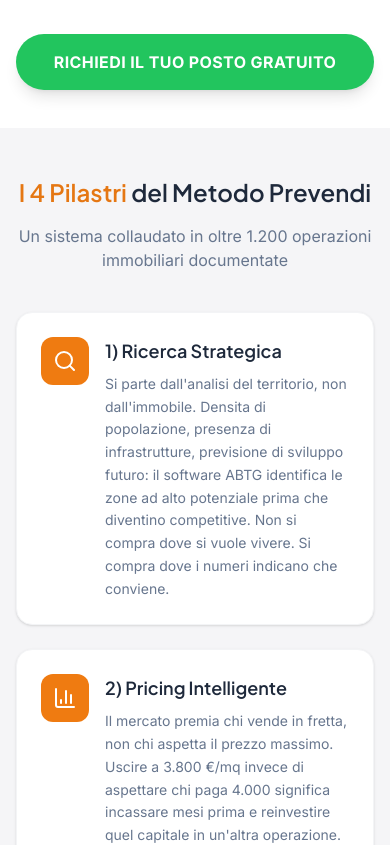
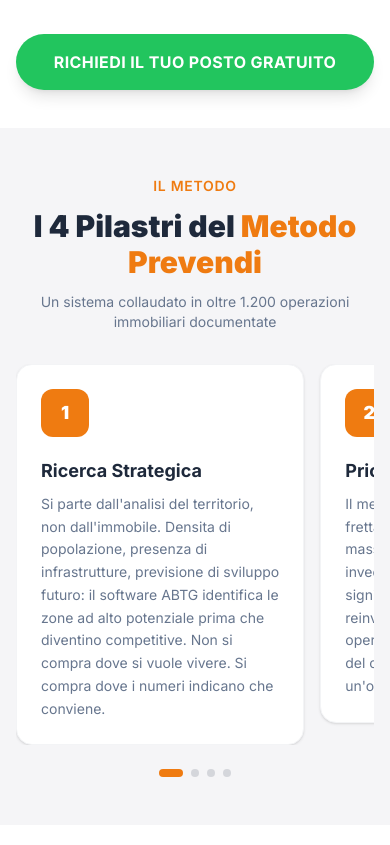
Before and after one commit to samma1997/ab-landing-system, a Next.js app: page /ab-landing-system/missione-immobiliare-v2 in a window 390 px wide. Shown: the part 4460-5305 px from the top of the page. Built offline with nearby package versions, Linux system fonts and the light colour scheme.

Commit message:
feat: integrate StackingCards into Missione Immobiliare v2
Replace static 4 Pillars grid with StackingCards animation block.
Same ABTG texts, now with scroll-triggered fan animation on desktop
and swipeable carousel on mobile.

Co-Authored-By: Claude Opus 4.6 (1M context) <noreply@anthropic.com>

```diff
--- a/src/app/missione-immobiliare-v2/page.tsx
+++ b/src/app/missione-immobiliare-v2/page.tsx
@@ -27,6 +27,7 @@ import {
   ChevronDown,
 } from 'lucide-react'
 import clsx from 'clsx'
+import { StackingCards } from '@/components/blocks-library/StackingCards'
 
 gsap.registerPlugin(ScrollTrigger)
 
@@ -549,50 +550,20 @@ export default function MissioneImmobiliareV2Page() {
       </section>
 
       {/* ════════════════════════════════════════════════════════════════════════
-          4 PILLARS (Metodo Prevendi) — ABTG icon-box card style
+          4 PILLARS (Metodo Prevendi) — StackingCards animation block
           ════════════════════════════════════════════════════════════════════════ */}
-      <section className="bg-[#F5F5F7] py-12 sm:py-16 lg:py-20">
-        <div className="max-w-[1250px] mx-auto px-4 sm:px-6 lg:px-8">
-          <h2
-            className="gsap-fade-up text-2xl sm:text-3xl lg:text-4xl font-semibold text-center text-[#1e293b] mb-4"
-            style={{ fontFamily: "'Plus Jakarta Sans', sans-serif" }}
-          >
-            <span className="text-[#E57713]">I 4 Pilastri</span> del Metodo Prevendi
-          </h2>
-          <p className="gsap-fade-up text-center text-[#67768e] text-base sm:text-lg mb-10 sm:mb-14 max-w-3xl mx-auto" style={{ fontFamily: "'Inter', sans-serif" }}>
-            Un sistema collaudato in oltre 1.200 operazioni immobiliari documentate
-          </p>
-
-          <div className="grid grid-cols-1 sm:grid-cols-2 gap-6 sm:gap-8">
-            {PILLARS.map((pillar, i) => {
-              const Icon = pillar.icon
-              return (
-                <div
-                  key={i}
-                  className="gsap-fade-up bg-white rounded-2xl p-6 sm:p-8 shadow-sm hover:shadow-md transition-all hover:-translate-y-0.5 border border-gray-100"
-                >
-                  <div className="flex items-start gap-4 sm:gap-5">
-                    <div className="w-12 h-12 rounded-xl bg-[#EF7B11] flex items-center justify-center shrink-0">
-                      <Icon className="w-6 h-6 text-white" strokeWidth={2} />
-                    </div>
-                    <div>
-                      <h3
-                        className="text-lg sm:text-xl font-semibold text-[#1e293b] mb-2"
-                        style={{ fontFamily: "'Plus Jakarta Sans', sans-serif" }}
-                      >
-                        {i + 1}) {pillar.title}
-                      </h3>
-                      <p className="text-[#67768e] text-sm sm:text-base leading-relaxed" style={{ fontFamily: "'Inter', sans-serif" }}>
-                        {pillar.desc}
-                      </p>
-                    </div>
-                  </div>
-                </div>
-              )
-            })}
-          </div>
-        </div>
-      </section>
+      <StackingCards
+        preTitle="Il Metodo"
+        title="I 4 Pilastri del"
+        titleHighlight="Metodo Prevendi"
+        subtitle="Un sistema collaudato in oltre 1.200 operazioni immobiliari documentate"
+        bgColor="light"
+        cards={PILLARS.map((p) => ({
+          title: p.title,
+          description: p.desc,
+        }))}
+        id="metodo"
+      />
 
       {/* ════════════════════════════════════════════════════════════════════════
           CTA DIVIDER
```
